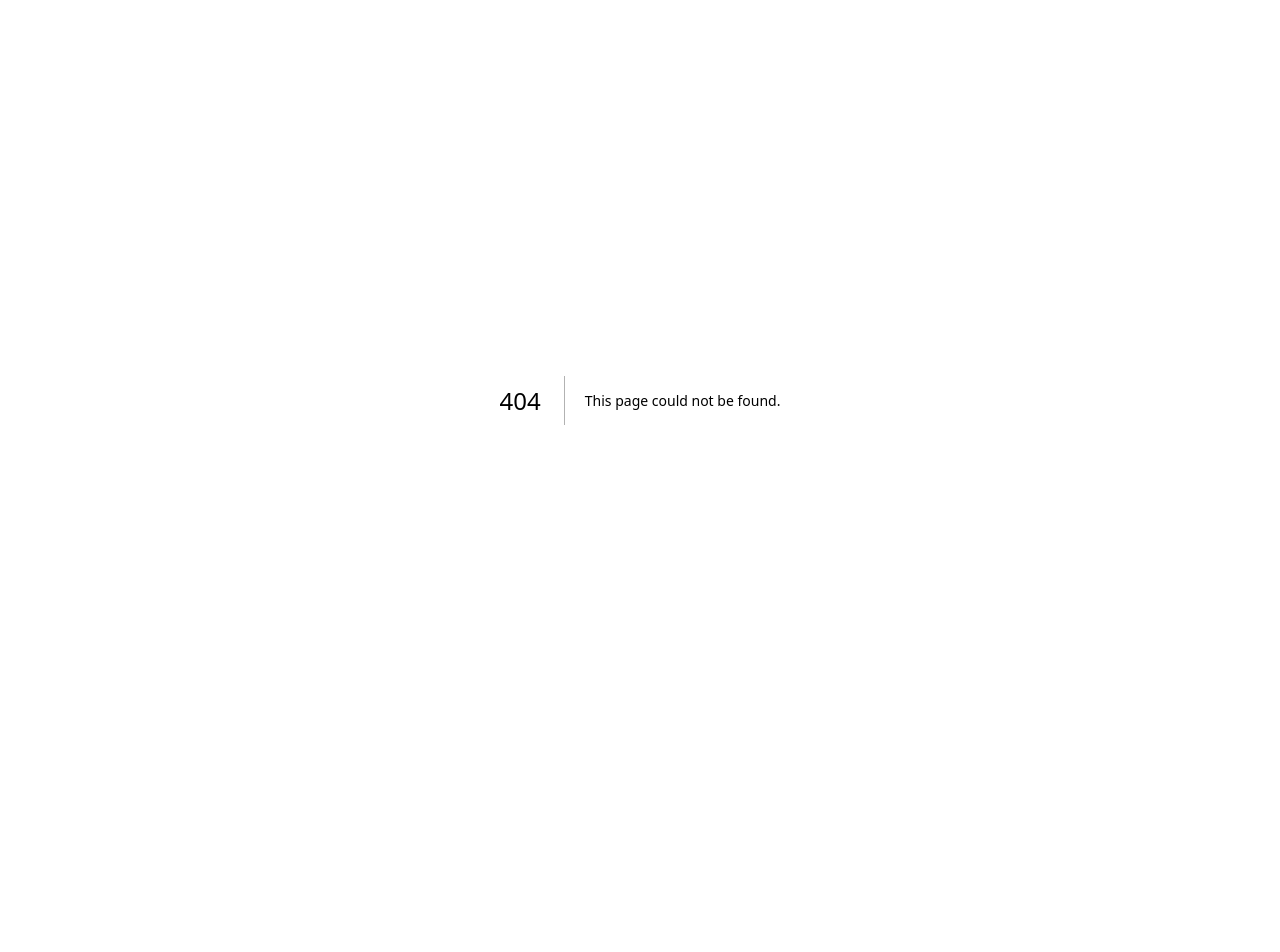
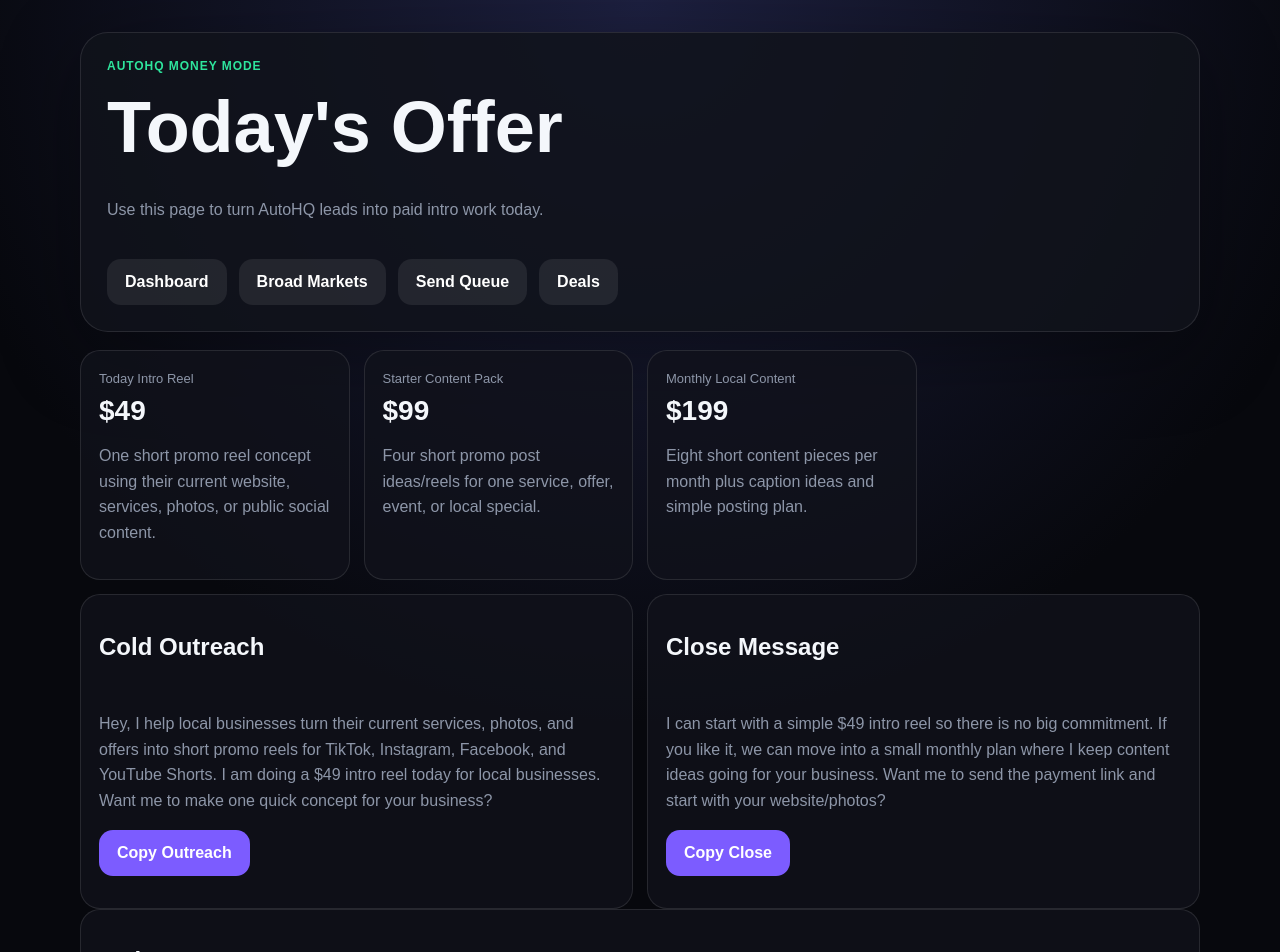
Before and after one commit to GCreative850/auto, a Next.js app: page /money-mode in a window 1280 px wide. Before the commit this address had no page. Shown: the top 952 px of the page. Before the commit the page ends 800 px from the top, so only its background shows below. Built offline with nearby package versions, Linux system fonts and the light colour scheme.

Commit message:
Add money mode offer page

```diff
--- /dev/null
+++ b/app/money-mode/page.tsx
@@ -0,0 +1,78 @@
+"use client";
+
+const offers = [
+  {
+    name: "Today Intro Reel",
+    price: "$49",
+    detail: "One short promo reel concept using their current website, services, photos, or public social content."
+  },
+  {
+    name: "Starter Content Pack",
+    price: "$99",
+    detail: "Four short promo post ideas/reels for one service, offer, event, or local special."
+  },
+  {
+    name: "Monthly Local Content",
+    price: "$199",
+    detail: "Eight short content pieces per month plus caption ideas and simple posting plan."
+  }
+];
+
+const closeScript = `I can start with a simple $49 intro reel so there is no big commitment. If you like it, we can move into a small monthly plan where I keep content ideas going for your business. Want me to send the payment link and start with your website/photos?`;
+const outreachScript = `Hey, I help local businesses turn their current services, photos, and offers into short promo reels for TikTok, Instagram, Facebook, and YouTube Shorts. I am doing a $49 intro reel today for local businesses. Want me to make one quick concept for your business?`;
+
+export default function MoneyModePage() {
+  async function copyText(text: string) {
+    await navigator.clipboard.writeText(text);
+  }
+
+  return (
+    <main className="container">
+      <section className="hero">
+        <div className="kicker">AutoHQ Money Mode</div>
+        <h1>Today&apos;s Offer</h1>
+        <p>Use this page to turn AutoHQ leads into paid intro work today.</p>
+        <div className="actions">
+          <a className="secondary" href="/">Dashboard</a>
+          <a className="secondary" href="/broad">Broad Markets</a>
+          <a className="secondary" href="/send-queue">Send Queue</a>
+          <a className="secondary" href="/deals">Deals</a>
+        </div>
+      </section>
+
+      <section className="grid">
+        {offers.map((offer) => (
+          <div className="card" key={offer.name}>
+            <span>{offer.name}</span>
+            <strong>{offer.price}</strong>
+            <p>{offer.detail}</p>
+          </div>
+        ))}
+      </section>
+
+      <section className="board">
+        <div className="card">
+          <h2>Cold Outreach</h2>
+          <div className="item">
+            <p>{outreachScript}</p>
+            <button className="primary button-reset small" onClick={() => copyText(outreachScript)}>Copy Outreach</button>
+          </div>
+        </div>
+        <div className="card">
+          <h2>Close Message</h2>
+          <div className="item">
+            <p>{closeScript}</p>
+            <button className="primary button-reset small" onClick={() => copyText(closeScript)}>Copy Close</button>
+          </div>
+        </div>
+      </section>
+
+      <section className="card">
+        <h2>Today&apos;s Target</h2>
+        <div className="item"><strong>Send 30 approved drafts</strong><p>Use Broad Markets, Automation, then Send Queue.</p></div>
+        <div className="item"><strong>Get 3 interested replies</strong><p>Move them into Deals and use the $49 intro close.</p></div>
+        <div className="item"><strong>Close 1 paid intro</strong><p>Start with one simple reel concept, then upsell monthly.</p></div>
+      </section>
+    </main>
+  );
+}
```
